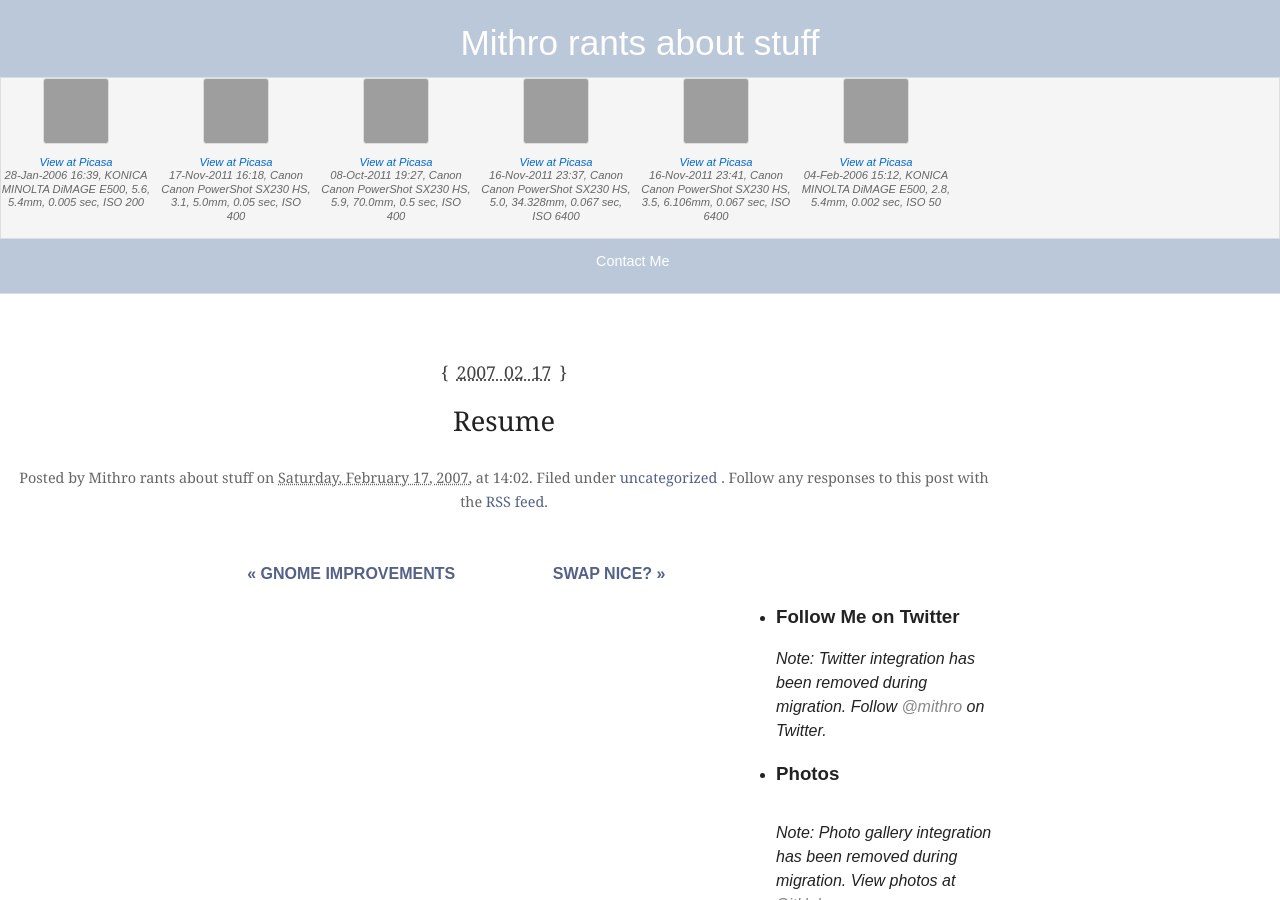
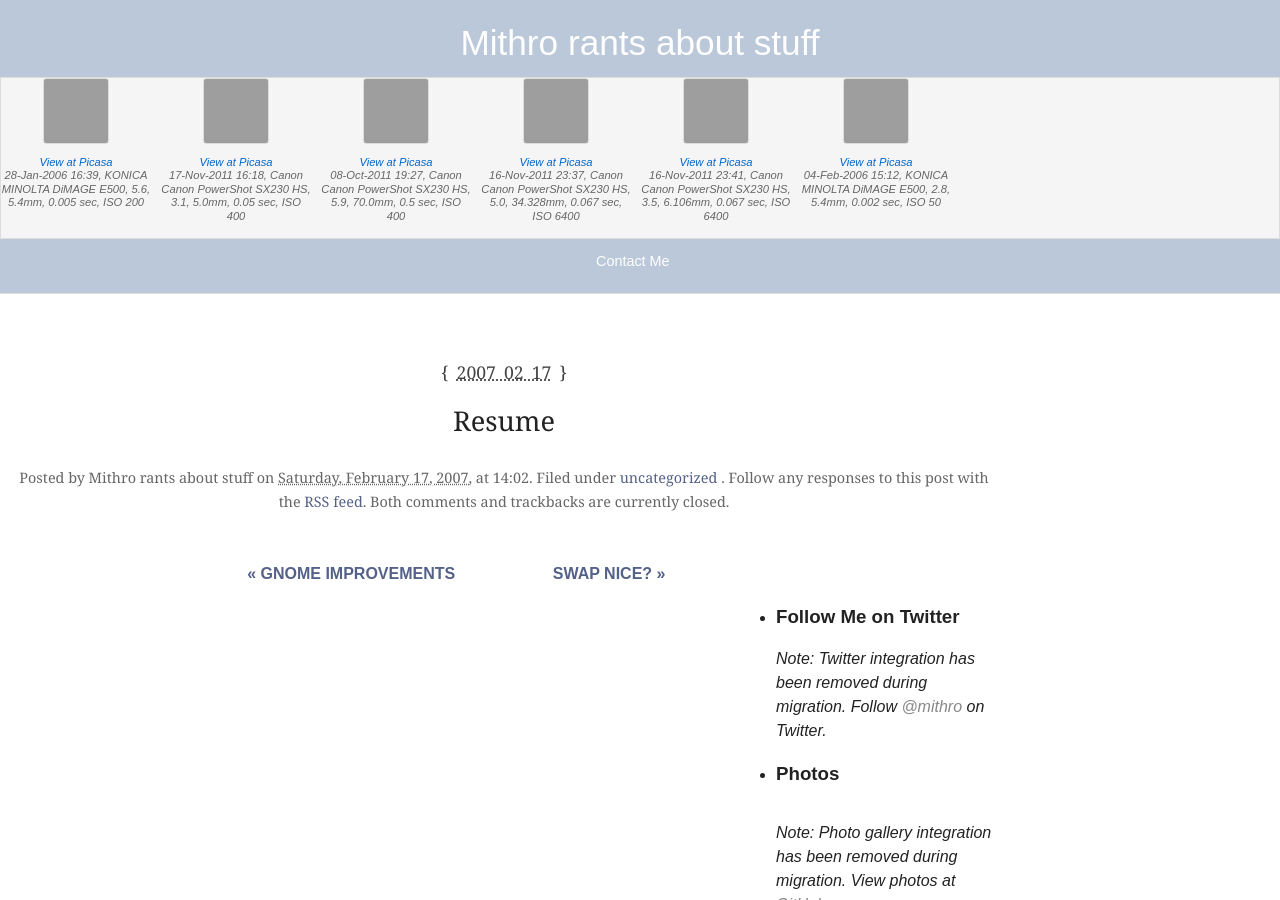
Before and after one commit to mithro/blog.mithis.net, a Jekyll site: the page built from _posts/2007-02-18-resume.md, in a window 1280 px wide and 900 px high, cut to the strip 0-900 px from the top of the window. Built offline with Jekyll 4.4.1, drawn with Linux system fonts in a browser that asks for light colours; grey boxes are pictures that could not be loaded.

Commit message:
Add span.entry-interact to post layout matching Barthelme single.php
Mirrors single.php lines 32-40: span.entry-interact inside div.entry-meta,
after entry-rsslink, conditionally showing comment-open or closed text
based on whether comments data exists for the post slug.

Co-Authored-By: Claude Opus 4.7 (1M context) <noreply@anthropic.com>

```diff
--- a/_layouts/post.html
+++ b/_layouts/post.html
@@ -47,6 +47,21 @@ layout: default
                     Follow any responses to this post with the
                     <a href="{{ '/feed.xml' | relative_url }}" title="Comments RSS" rel="alternate" type="application/rss+xml">RSS feed</a>.
                 </span>
+
+                {% assign post_interact_slug = page.wordpress_url | split: '/' | last %}
+                {% if post_interact_slug == blank %}
+                    {% assign post_interact_slug = page.path | split: '/' | last | remove: '.md' | remove: '.markdown' %}
+                    {% assign _date_parts = post_interact_slug | split: '-' %}
+                    {% if _date_parts.size > 3 %}
+                        {% assign post_interact_slug = _date_parts | slice: 3, _date_parts.size | join: '-' %}
+                    {% endif %}
+                {% endif %}
+                {% assign _interact_comments = site.data.comments[post_interact_slug] %}
+                {% if _interact_comments and _interact_comments.size > 0 %}
+                <span class="entry-interact">You can <a href="#respond" title="Post a comment">post a comment</a>.</span>
+                {% else %}
+                <span class="entry-interact">Both comments and trackbacks are currently closed.</span>
+                {% endif %}
             </div>
         </div><!-- .post -->
 
```
